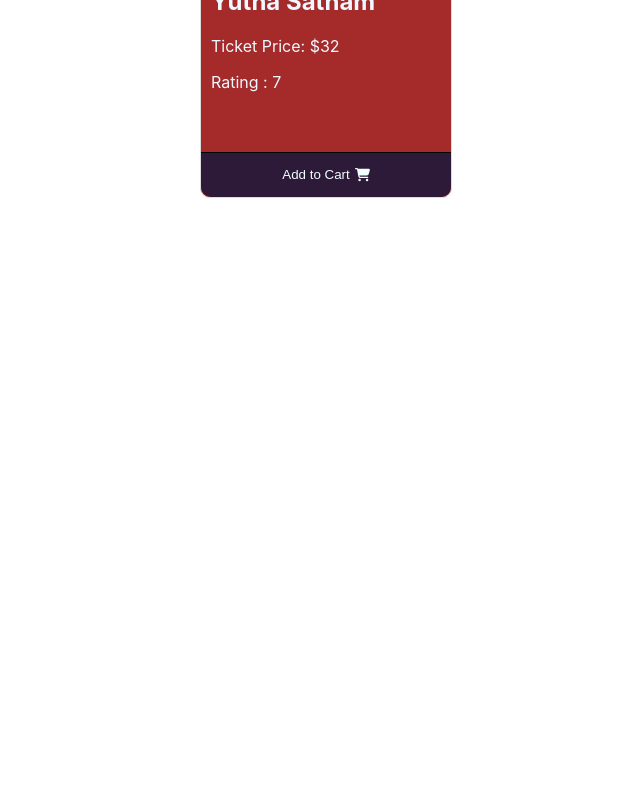
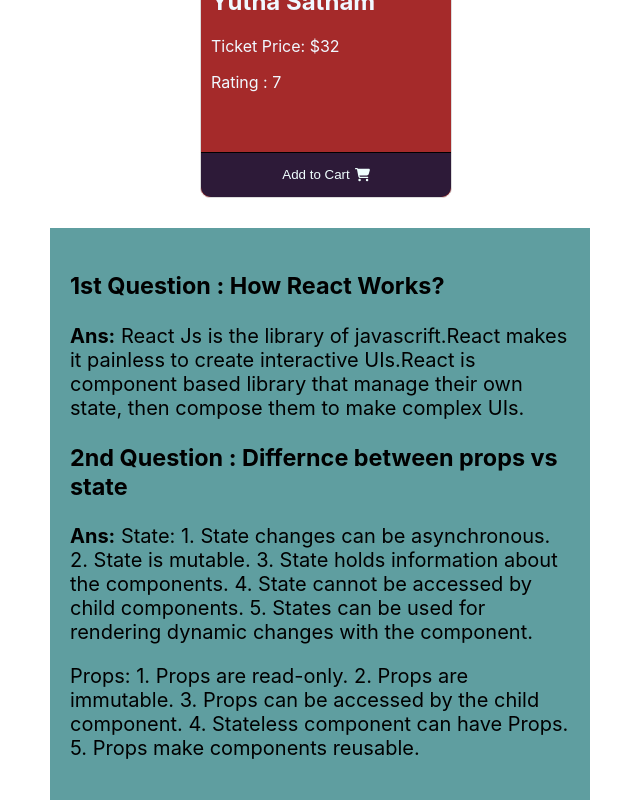
Before and after one commit to ArafatKabir01/movies-picker, a React (Create React App) app: page / in a window 1280 px wide. Shown: the part 2224-3024 px from the top of the page, without its empty margins (0-640 px from the left). Before the commit the page ends 2422 px from the top, so only its background shows below. Built offline with nearby package versions, Linux system fonts and the light colour scheme.

Commit message:
ans section added

```diff
--- a/src/App.js
+++ b/src/App.js
@@ -1,6 +1,7 @@
 import './App.css';
 import Header from './component/Header/Header';
 import Movies from './component/Movies/Movies';
+import Question from './component/Question&Ans/Question';
 
 function App() {
 
@@ -8,6 +9,7 @@ function App() {
     <div>
       <Header></Header>
       <Movies></Movies>
+      <Question></Question>
     </div>
   );
 }
--- a/src/component/Cart/Cart.css
+++ b/src/component/Cart/Cart.css
@@ -45,3 +45,11 @@
 .error-msg p{
     padding-top: 13px;
 }
+@media (max-width:600px) {
+    .selected-items{
+        position: sticky;
+        left: 0;
+        width: 100%;
+    }
+
+}
--- a/src/component/Cart/Cart.js
+++ b/src/component/Cart/Cart.js
@@ -3,7 +3,6 @@ import SelectedMovie from '../SelectedMovies/SelectedMovie';
 import './Cart.css'
 
 const Cart = ({cartItems , clrCartItems,selectOne}) => {
-    console.log(clrCartItems)
      if(cartItems.length >= 5){
          alert('Only 4 movies you can select')
 
--- a/src/component/Movies/Movies.css
+++ b/src/component/Movies/Movies.css
@@ -10,3 +10,25 @@
     margin-left: 200px;
     margin-top: 20px;
 }
+@media (max-width:600px) {
+    .cart-section{
+        display: flex;
+        flex-direction: column;
+    }
+    .movie-container{
+        display: flex;
+        flex-direction: column;
+        justify-content: center;
+        align-items: center;
+
+    }
+
+    .movies-section{
+        width: 240px;
+        display: flex;
+        flex-direction: column;
+        margin-left: 0px;
+        padding: 0;
+    }
+
+}
--- /dev/null
+++ b/src/component/Question&Ans/Question.css
@@ -0,0 +1,8 @@
+.faq-section{
+    width: 500px;
+    background-color: cadetblue;
+    font-size: 20px;
+    margin-left: 50px;
+    padding: 20px;
+    margin-top: 30px;
+}
--- /dev/null
+++ b/src/component/Question&Ans/Question.js
@@ -0,0 +1,30 @@
+import React from 'react';
+import './Question.css'
+
+const Question = () => {
+    return (
+        <div className='faq-section'>
+            <h3>1st Question : How React Works?</h3>
+            <p><b>Ans:</b> React Js is the library of javascrift.React makes it painless to create interactive UIs.React is component based library that manage their own state, then compose them to make complex UIs.</p>
+            <h3>2nd Question : Differnce between props vs state</h3>
+            <p><b>Ans:</b> State:
+                        1. State changes can be asynchronous.
+                        2. State is mutable.
+                        3. State holds information about the components.
+                        4. State cannot be accessed by child components.
+                        5. States can be used for rendering dynamic changes with the component.
+                </p>
+                <p>
+                    Props:
+                    1. Props are read-only.
+                    2. Props are immutable.
+                    3. Props can be accessed by the child component.
+                    4. Stateless component can have Props.
+                    5. Props make components reusable.
+                </p>
+
+        </div>
+    );
+};
+
+export default Question;
```
Also changed, not shown: src/component/Movies/Movies.js (+0 -7 lines), 2 other files (tests, documents, lock files or other folders).
